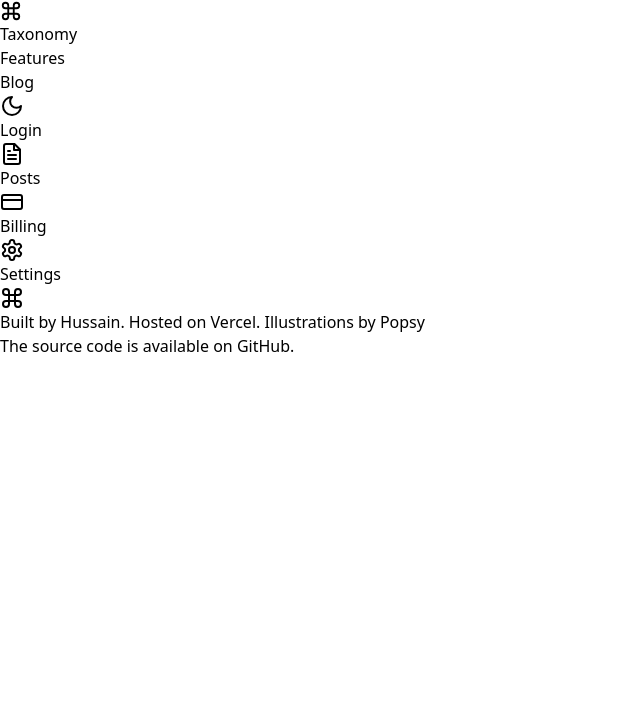
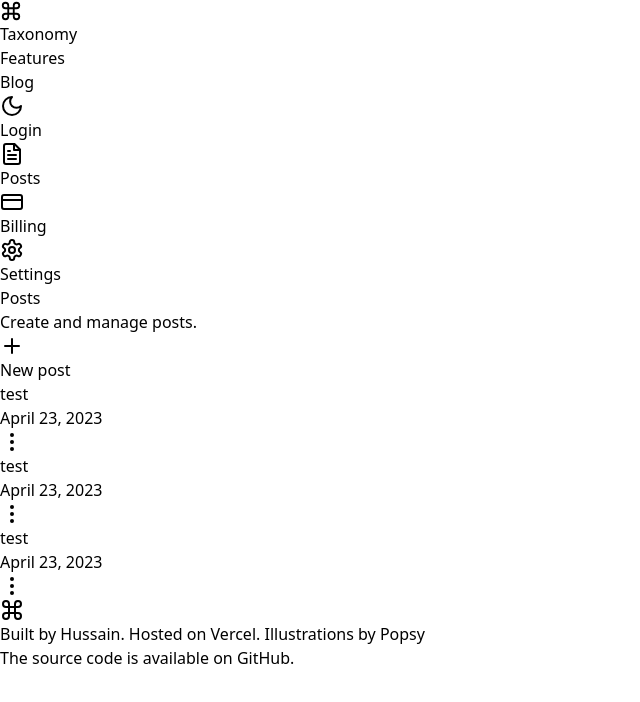
Before and after one commit to hussain-shariff/taxonomy, a React (Vite) app: page /dashboard in a window 1280 px wide. Shown: the top 702 px of the page, without its empty margins (0-640 px from the left). Built offline with nearby package versions, Linux system fonts and the light colour scheme.

Commit message:
dashboard posts

```diff
--- /dev/null
+++ b/src/components/PostCard.tsx
@@ -0,0 +1,15 @@
+import { MoreVertical } from 'lucide-react';
+
+const PostCard = () => {
+  return (
+    <div className=' border flex items-center justify-between p-3 rounded'>
+        <div>
+            <h1 className=' font-medium cursor-pointer hover:underline'>test</h1>
+            <p className=' text-gray-500 text-sm'>April 23, 2023</p>
+        </div>
+        <MoreVertical className=' text-gray-500 h-4 cursor-pointer'/>
+    </div>
+  )
+}
+
+export default PostCard
--- a/src/pages/DashBoard.tsx
+++ b/src/pages/DashBoard.tsx
@@ -1,9 +1,10 @@
-import { FileText, CreditCard, Settings } from 'lucide-react';
+import { FileText, CreditCard, Settings, Plus, MoreVertical } from 'lucide-react';
+import PostCard from '../components/PostCard';
 
 const DashBoard = () => {
   return (
-    <div className=' min-h-screen relative'>
-        <section className='absolute top-0 left-0 w-60 h-full border-r p-8 hidden gap-1 md:flex md:flex-col'>
+    <div className='min-h-screen md:grid md:grid-cols-5'>
+        <section className='border-r p-5 hidden gap-1 md:flex md:flex-col col-span-1'>
             <p className=' flex items-center border-b justify-start cursor-pointer gap-1 p-2 text-sm hover:bg-slate-200 rounded'>
                 <FileText className=' h-4'/>
                 Posts
@@ -17,6 +18,21 @@ const DashBoard = () => {
                 Settings
             </p>
         </section>
+        <section className=' bg-gray-100 col-span-4 p-5'>
+            <div className=' flex items-center justify-between mb-5'>
+                <div>
+                    <h1 className='font-bold text-2xl'>Posts</h1>
+                    <p className=' text-gray-500 mt-1'>Create and manage posts.</p>
+                </div>
+                <button className=' px-4 py-2 bg-black text-white flex items-center text-sm font-medium rounded
+                hover:bg-slate-700'>
+                    <Plus className=' h-4'/> New post
+                </button>
+            </div>
+            <PostCard/>
+            <PostCard/>
+            <PostCard/>
+        </section>
     </div>
   )
 }
```
